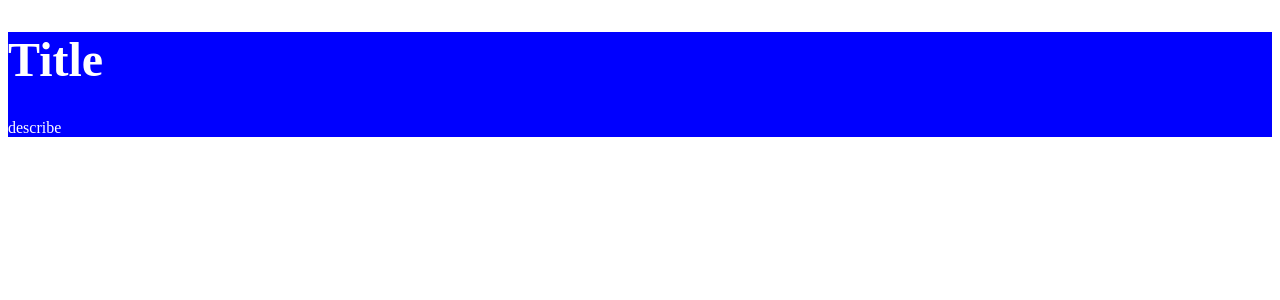
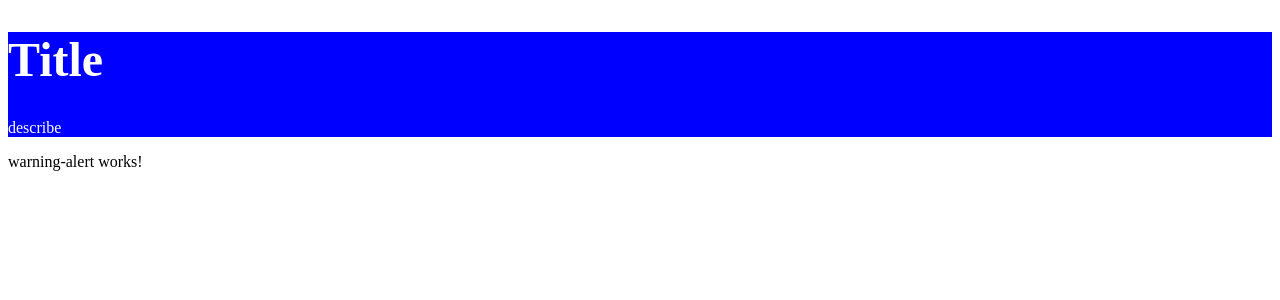
Before and after one commit to mattyl006/angular-learning, an Angular app in the folder my-first-app/: page / in a window 1280 px wide. Shown: the top 300 px of the page. Built offline with nearby package versions, Linux system fonts and the light colour scheme.

Commit message:
new component: warning-alert works

```diff
--- /dev/null
+++ b/my-first-app/src/app/alerts/warning-alert/warning-alert.component.html
@@ -0,0 +1 @@
+<p>warning-alert works!</p>
--- /dev/null
+++ b/my-first-app/src/app/alerts/warning-alert/warning-alert.component.ts
@@ -0,0 +1,15 @@
+import { Component, OnInit } from '@angular/core';
+
+@Component({
+  selector: 'app-warning-alert',
+  templateUrl: './warning-alert.component.html',
+  styleUrls: ['./warning-alert.component.scss']
+})
+export class WarningAlertComponent implements OnInit {
+
+  constructor() { }
+
+  ngOnInit(): void {
+  }
+
+}
--- a/my-first-app/src/app/app.component.html
+++ b/my-first-app/src/app/app.component.html
@@ -2,3 +2,7 @@
   <h1 class="header__title">Title</h1>
   <p class="header__describe">describe</p>
 </header>
+
+<section>
+  <app-warning-alert></app-warning-alert>
+</section>
--- a/my-first-app/src/app/app.module.ts
+++ b/my-first-app/src/app/app.module.ts
@@ -2,10 +2,12 @@
 import { NgModule } from '@angular/core';
 
 import { AppComponent } from './app.component';
+import { WarningAlertComponent } from './alerts/warning-alert/warning-alert.component';
 
 @NgModule({
   declarations: [
-    AppComponent
+    AppComponent,
+    WarningAlertComponent
   ],
     imports: [
         BrowserModule
```
Also changed, not shown: my-first-app/src/app/alerts/warning-alert/warning-alert.component.scss (added), 1 other file (tests, documents, lock files or other folders).
